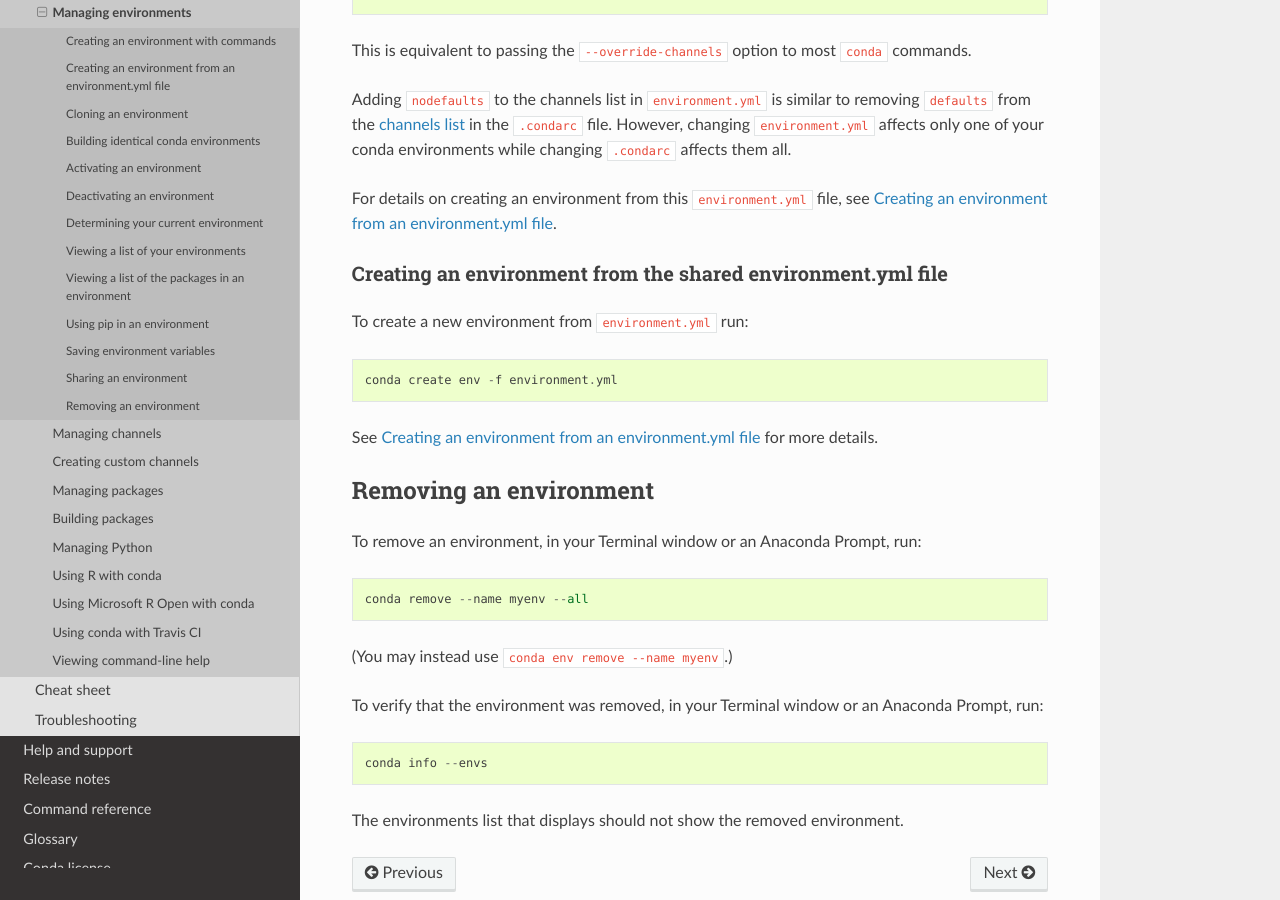
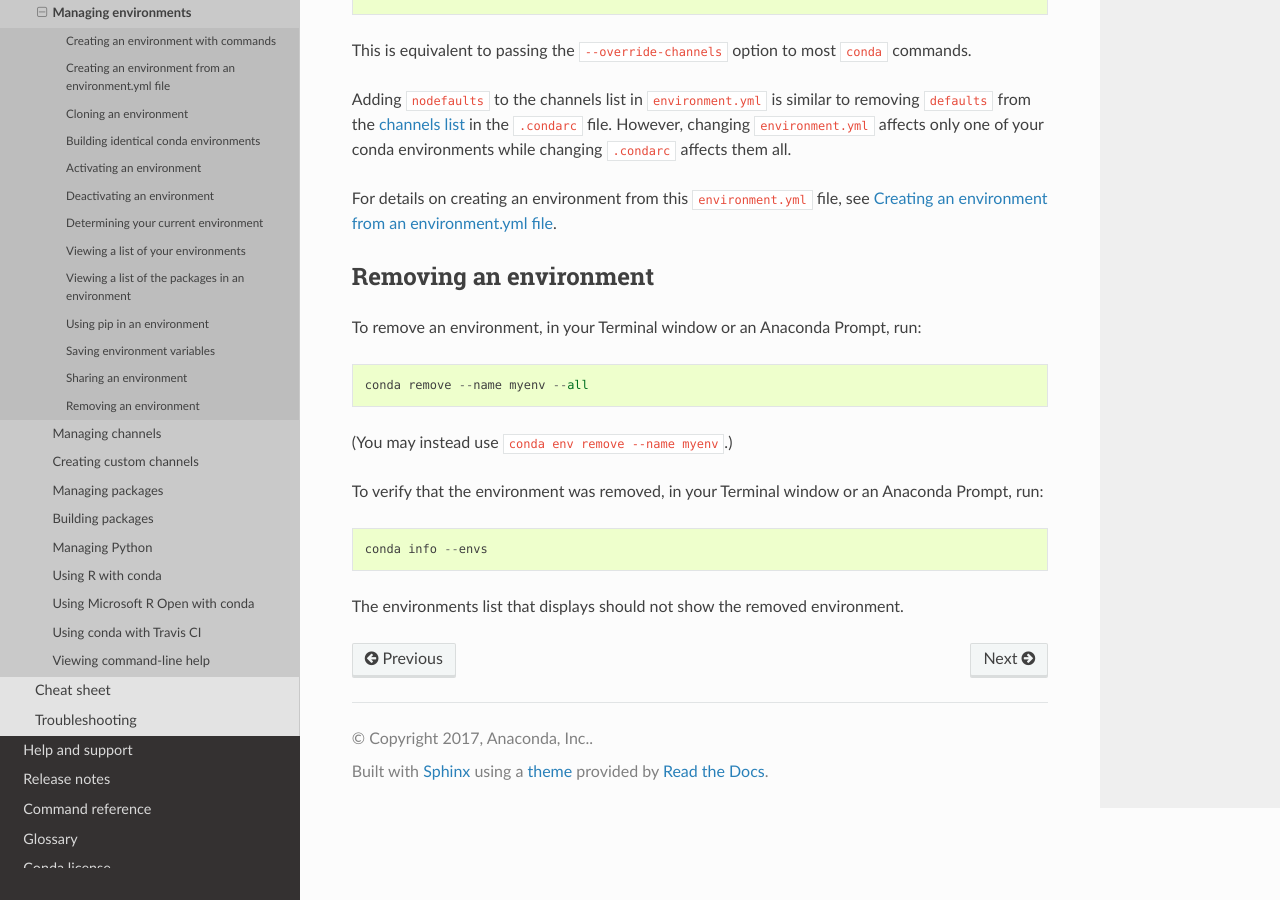
Before and after one commit to conda/conda-docs, a Sphinx documentation site: the page built from docs/source/user-guide/tasks/manage-environments.rst, in a window 1280 px wide and 900 px high, scrolled down 9493 px. Built offline with Sphinx 7.4.7 and the Read the Docs theme 2.0.0, drawn with Linux system fonts in a browser that asks for light colours; some of the changed text lies outside the part shown.

Commit message:
update 2
update 2

```diff
--- a/docs/source/user-guide/tasks/manage-environments.rst
+++ b/docs/source/user-guide/tasks/manage-environments.rst
@@ -528,17 +528,6 @@ environments while changing ``.condarc`` affects them all.
 For details on creating an environment from this
 ``environment.yml`` file, see :ref:`create-env-from-file`.
 
-Creating an environment from the shared environment.yml file
-------------------------------------------------------------
-
-To create a new environment from ``environment.yml`` run:
-
-.. code::
-
-    conda create env -f environment.yml
-
-See `Creating an environment from an environment.yml file`_ for more details.
-
 Removing an environment
 =======================
 
```
Also changed, not shown: other parts of docs/source/user-guide/tasks/manage-environments.rst (+2 -2 lines).
